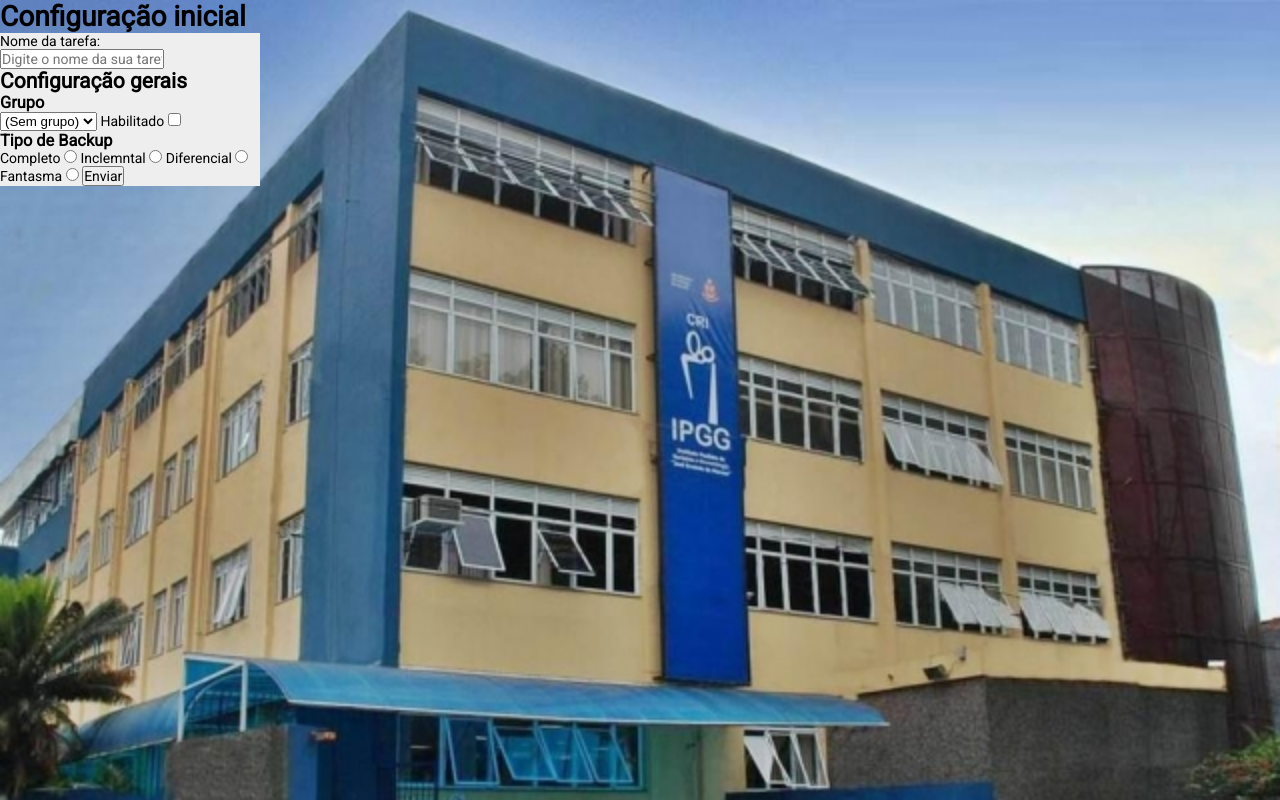
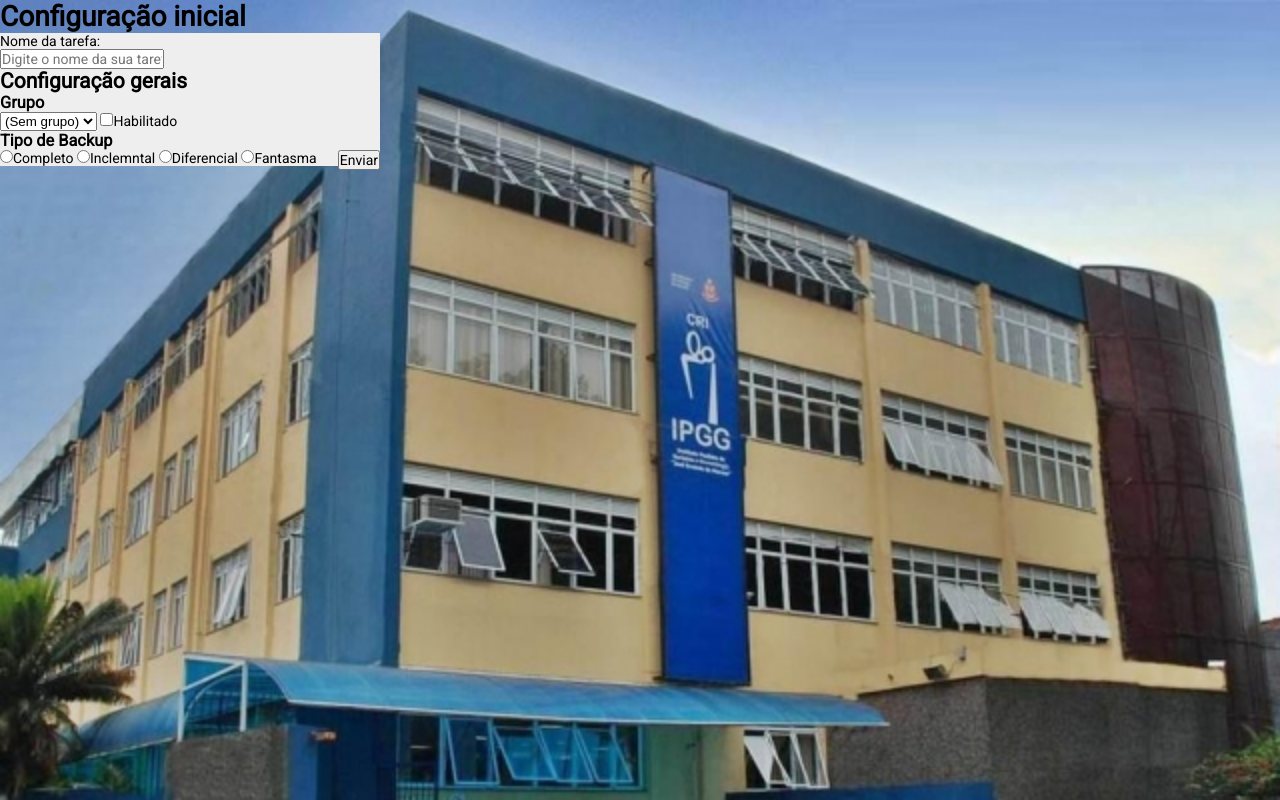
Before and after one commit to pwerder/bkviewipgg, a website: page public/index.html in a window 1280 px wide. Drawn offline with Linux system fonts and the light colour scheme.

Commit message:
melhoria

```diff
--- a/public/index.html
+++ b/public/index.html
@@ -8,33 +8,30 @@
     </head>
 
     <body>
-        <div>
+
             <h1>Configuração inicial</h1>
-            <form action="" class="formulario">
+            <form action="">
                 <p>Nome da tarefa:</p>
                 <input type="text" name="" id="" placeholder="Digite o nome da sua tarefa">
 
                 <h2>Configuração gerais</h2>
+
                 <h3>Grupo</h3>
+
                 <select name="" id="">
                     <option value="">(Sem grupo)</option>
                 </select>
-                Habilitado
-                <input type="checkbox" name="" id="">
+                <input type="checkbox" name="" id="">Habilitado
 
                 <h3>Tipo de Backup</h3>
-                Completo
-                <input type="radio" name="tipo" id="">
-                Inclemntal
-                <input type="radio" name="tipo" id="">
-                Diferencial
-                <input type="radio" name="tipo" id="">
-                Fantasma
-                <input type="radio" name="tipo" id="">
+                <input type="radio" name="tipo" id="">Completo
+                <input type="radio" name="tipo" id="">Inclemntal
+                <input type="radio" name="tipo" id="">Diferencial
+                <input type="radio" name="tipo" id="">Fantasma
 
-                <input class="botao" type="submit" value="Enviar">
+                <button>Enviar</button>
             </form>
-        </div>
+
 
     </body>
 </html>
--- a/public/main.css
+++ b/public/main.css
@@ -5,8 +5,13 @@
     box-sizing: border-box;
 }
 
+body, html {
+    width: 100%;
+    height: 100%;
+}
+
 body {
-    background: #000 url('../img/ipgg.png') no-repeat;
+    background: #000 url('./img/ipgg.png') no-repeat;
     background-size: cover;
     min-height: 100%;
 }
@@ -16,17 +21,12 @@ body, input, button {
     font-size: 14px;
 }
 
-.formulario {
+form {
     background-color: rgb(238, 238, 238);
-    width: 260px;
+    width: 380px;
 }
 
-.botao {
+button {
     cursor: pointer;
+    float: right;
 }
-
-.view-tarefa {
-    background-color: black;
-    width: 300px;
-    height: 100px;
-}
```
